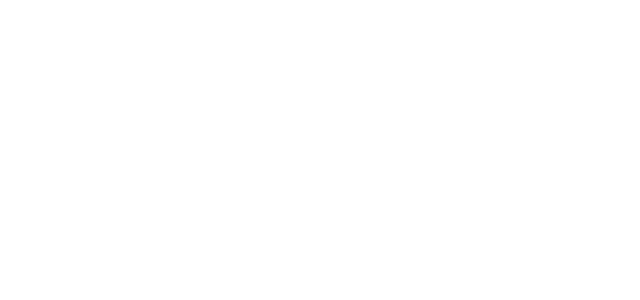
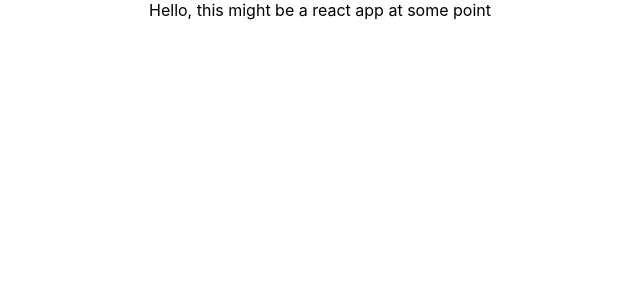
Before and after one commit to marwinburesch/capstone, a React (Create React App) app: page / in a window 1280 px wide. Shown: the top 300 px of the page, without its empty margins (320-960 px from the left). Built offline with nearby package versions, Linux system fonts and the light colour scheme.

Commit message:
Add generic content

```diff
--- a/src/App.js
+++ b/src/App.js
@@ -1,7 +1,9 @@
 import "./App.css";
 
 function App() {
-  return <div className="App"></div>;
+  return (
+    <div className="App">Hello, this might be a react app at some point</div>
+  );
 }
 
 export default App;
```
